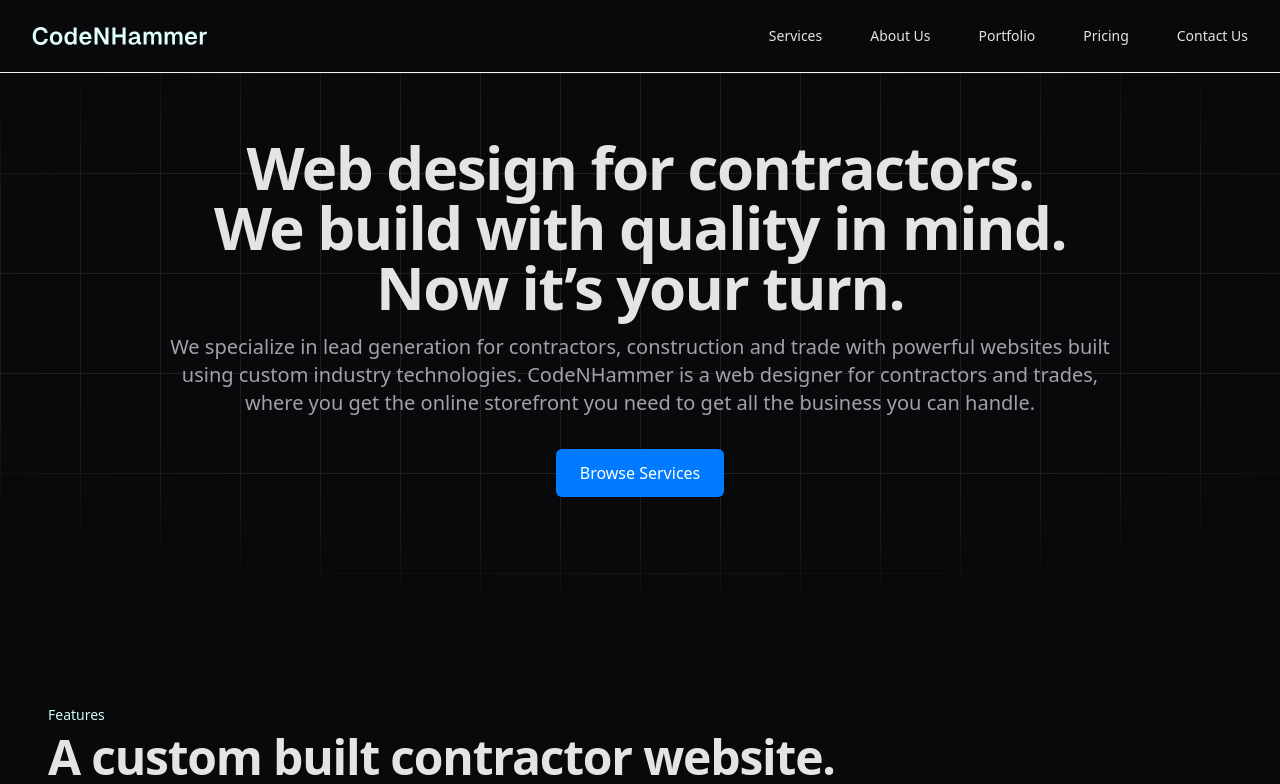
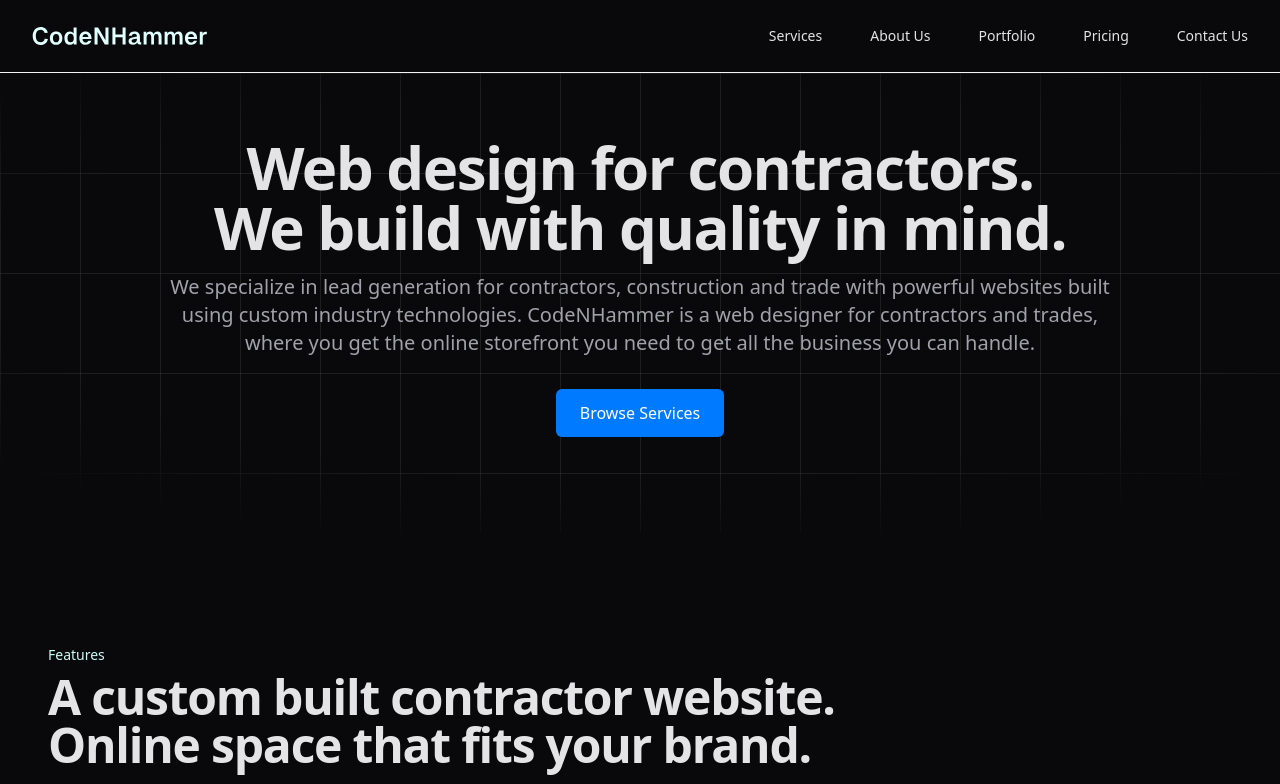
Before and after one commit to KevinPayano/CNH-Website, an Astro site: page / in a window 1280 px wide. Shown: the top 784 px of the page. Built offline with nearby package versions, Linux system fonts and the light colour scheme; Astro itself is replaced by a stand-in of ours.

Commit message:
Changed H1 in index page

```diff
--- a/src/pages/index.astro
+++ b/src/pages/index.astro
@@ -19,7 +19,7 @@
 
 	<Navigation></Navigation>
 	<HeroSection>
-		<h1 class="mb-4 text-4xl font-sans font-bold tracking-tight leading-none text-zinc-200 md:text-5xl lg:text-6xl">Web design for contractors. <br>We build with quality in mind. <br>Now it’s your turn.</h1>
+		<h1 class="mb-4 text-4xl font-sans font-bold tracking-tight leading-none text-zinc-200 md:text-5xl lg:text-6xl">Web design for contractors. <br>We build with quality in mind.</h1>
         <p class="mb-8 text-zinc-400 text-md md:text-lg lg:text-xl sm:px-16">We specialize in lead generation for contractors, construction and trade with powerful websites built using custom industry technologies. CodeNHammer is a web designer for contractors and trades, where you get the online storefront you need to get all the business you can handle.</p>
 		<div class="flex flex-col mb-8 lg:mb-16 space-y-4 sm:flex-row sm:justify-center sm:space-y-0 sm:space-x-4">
 			<a href="/#featuresSection" class="inline-flex items-center justify-center px-6 py-3 text-base text-center text-white rounded-md bg-[#007BFF] hover:bg-[#0070E8]">Browse Services</a>
```
